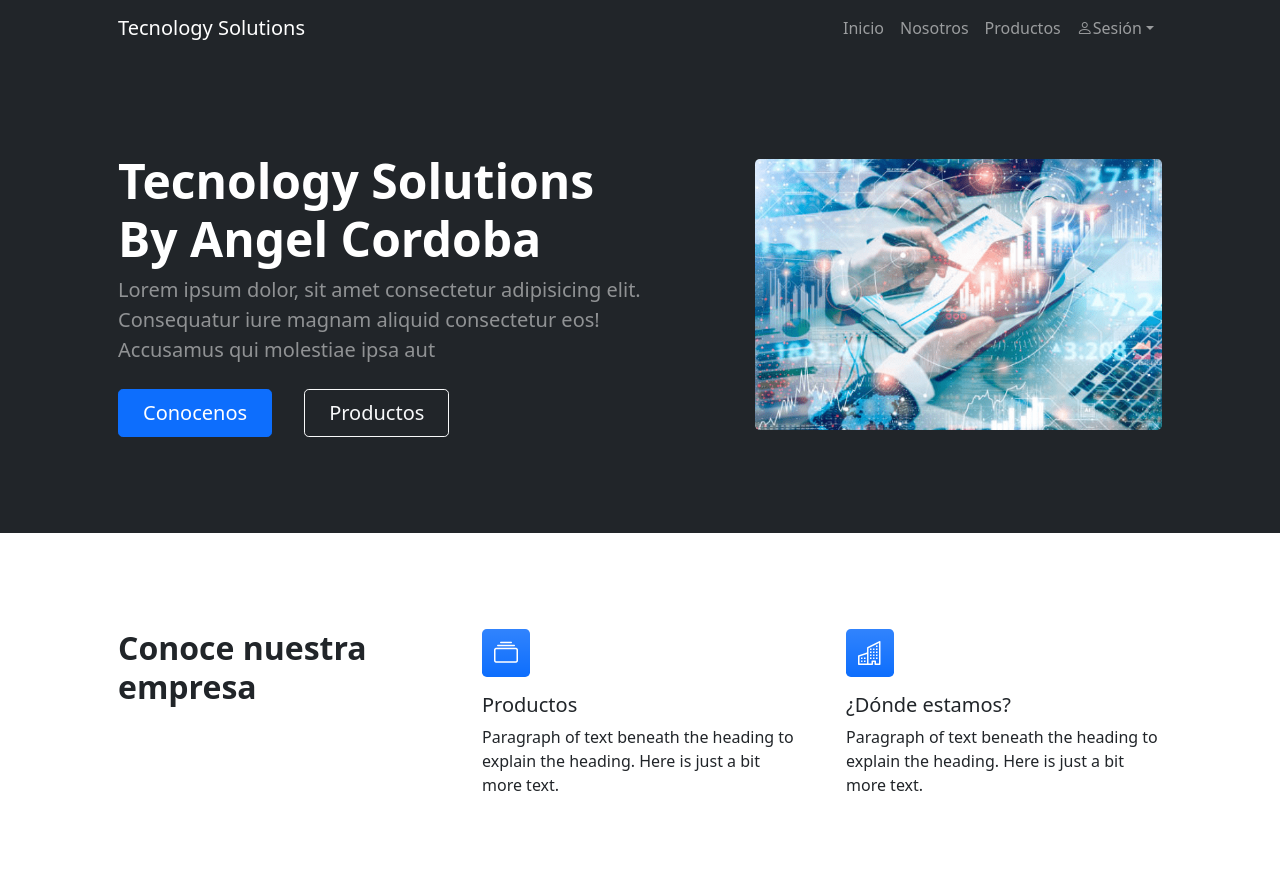
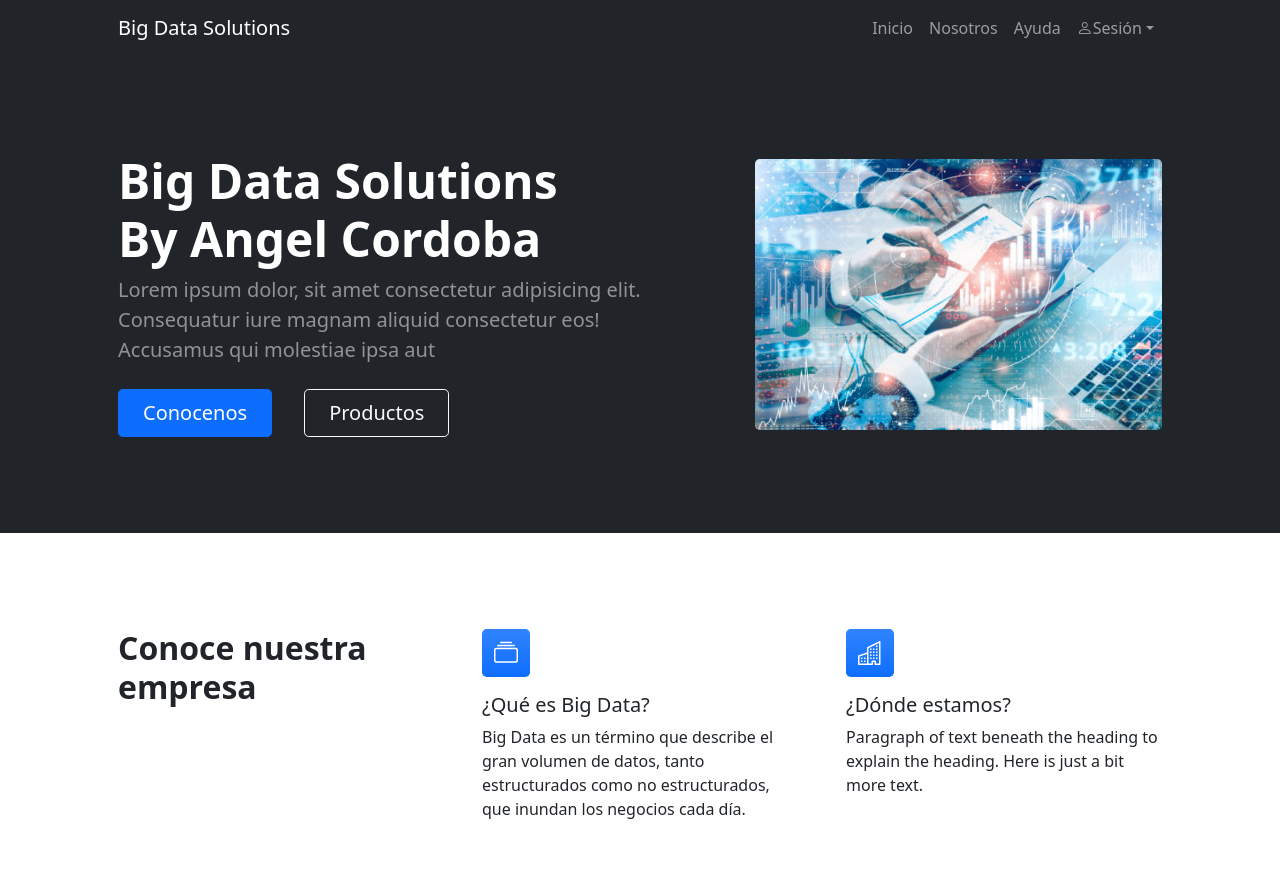
Before and after one commit to angel2708/webNginx, a plain HTML site: page index.html in a window 1280 px wide. Shown: the top 872 px of the page. Drawn offline with nearby package versions, Linux system fonts and the light colour scheme.

Commit message:
big data

```diff
--- a/index.html
+++ b/index.html
@@ -18,13 +18,13 @@
             <!-- Navigation-->
             <nav class="navbar navbar-expand-lg navbar-dark bg-dark">
                 <div class="container px-5">
-                    <a class="navbar-brand" href="index.html">Tecnology Solutions</a>
+                    <a class="navbar-brand" href="index.html">Big Data Solutions</a>
                     <button class="navbar-toggler" type="button" data-bs-toggle="collapse" data-bs-target="#navbarSupportedContent" aria-controls="navbarSupportedContent" aria-expanded="false" aria-label="Toggle navigation"><span class="navbar-toggler-icon"></span></button>
                     <div class="collapse navbar-collapse" id="navbarSupportedContent">
                         <ul class="navbar-nav ms-auto mb-2 mb-lg-0">
                             <li class="nav-item"><a class="nav-link" href="index.html">Inicio</a></li>
                             <li class="nav-item"><a class="nav-link" href="#nosotros">Nosotros</a></li>
-                            <li class="nav-item"><a class="nav-link" href="">Productos</a></li>
+                            <li class="nav-item"><a class="nav-link" href="">Ayuda</a></li>
                             <li class="nav-item dropdown">
                                 <a class="nav-link dropdown-toggle bi bi-person" id="navbarDropdownBlog" href="#" role="button" data-bs-toggle="dropdown" aria-expanded="false">Sesión</a>
                                 <ul class="dropdown-menu dropdown-menu-end" aria-labelledby="navbarDropdownBlog">
@@ -42,7 +42,7 @@
                     <div class="row gx-5 align-items-center justify-content-center">
                         <div class="col-lg-8 col-xl-7 col-xxl-6">
                             <div class="my-5 text-center text-xl-start">
-                                <h1 class="display-5 fw-bolder text-white mb-2">Tecnology Solutions <br> By Angel Cordoba</h1>
+                                <h1 class="display-5 fw-bolder text-white mb-2">Big Data Solutions <br> By Angel Cordoba</h1>
                                 <p class="lead fw-normal text-white-50 mb-4">Lorem ipsum dolor, sit amet consectetur adipisicing elit. Consequatur iure magnam aliquid consectetur eos! Accusamus qui molestiae ipsa aut</p>
                                 <div class="d-grid gap-3 d-sm-flex justify-content-sm-center justify-content-xl-start">
                                     <a class="btn btn-primary btn-lg px-4 me-sm-3" href="#nosotros">Conocenos</a>
@@ -63,8 +63,8 @@
                             <div class="row gx-5 row-cols-1 row-cols-md-2">
                                 <div class="col mb-5 h-100">
                                     <div class="feature bg-primary bg-gradient text-white rounded-3 mb-3"><i class="bi bi-collection"></i></div>
-                                    <h2 class="h5">Productos</h2>
-                                    <p class="mb-0">Paragraph of text beneath the heading to explain the heading. Here is just a bit more text.</p>
+                                    <h2 class="h5">¿Qué es Big Data?</h2>
+                                    <p class="mb-0">Big Data es un término que describe el gran volumen de datos, tanto estructurados como no estructurados, que inundan los negocios cada día.</p>
                                 </div>
                                 <div class="col mb-5 h-100">
                                     <div class="feature bg-primary bg-gradient text-white rounded-3 mb-3"><i class="bi bi-building"></i></div>
```
